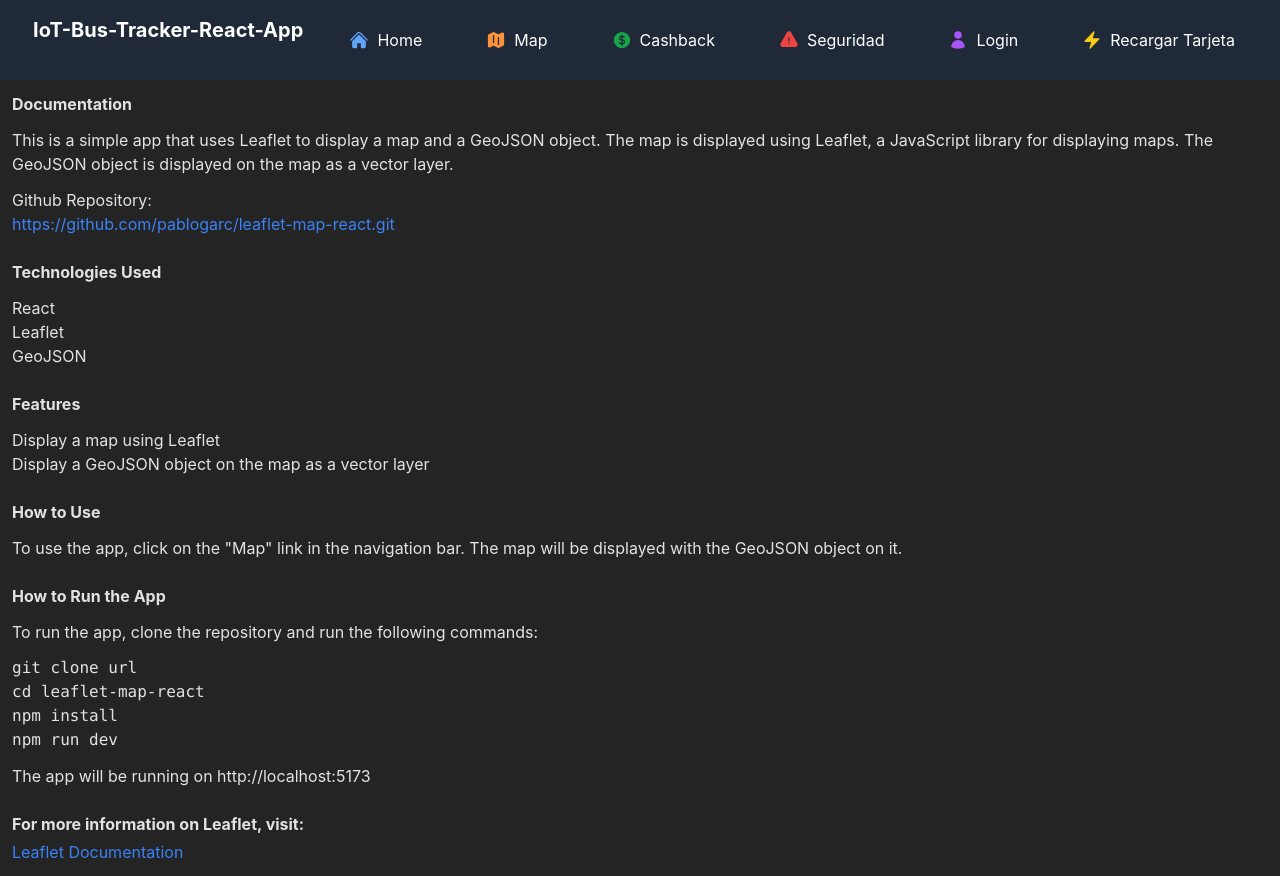
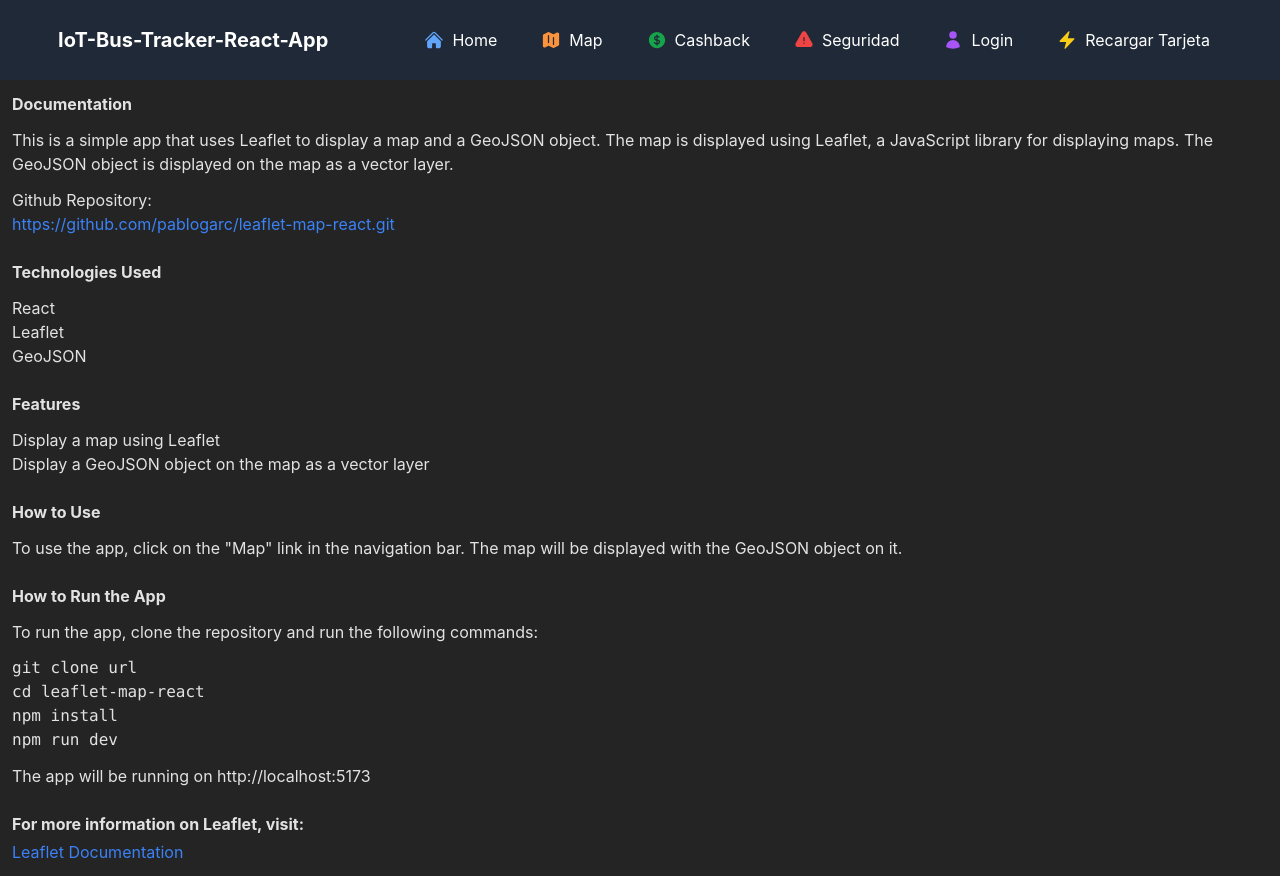
Before and after one commit to pablogarc/IoT-Bus-Tracker-React-App, a React (Vite) app: page / in a window 1280 px wide. Built offline with nearby package versions, Linux system fonts and the light colour scheme.

Commit message:
Fix title and Trigger deploy

```diff
--- a/src/App.tsx
+++ b/src/App.tsx
@@ -19,11 +19,11 @@
   return (
     <>
       {/* Barra de Navegación */}
-      <nav className="flex justify-around p-4 bg-gray-800 text-white">
+      <nav className="flex justify-around items-center p-4 bg-gray-800 text-white">
         <div>
           <h1 className="text-xl font-bold">IoT-Bus-Tracker-React-App</h1>
         </div>
-        <div className="flex gap-10">
+        <div className="flex gap-5">
           {/* Home */}
           <div className="flex items-center hover:bg-blue-500 hover:rounded-full transition-all">
             <Link to="/" className="p-3 flex items-center gap-2">
```
